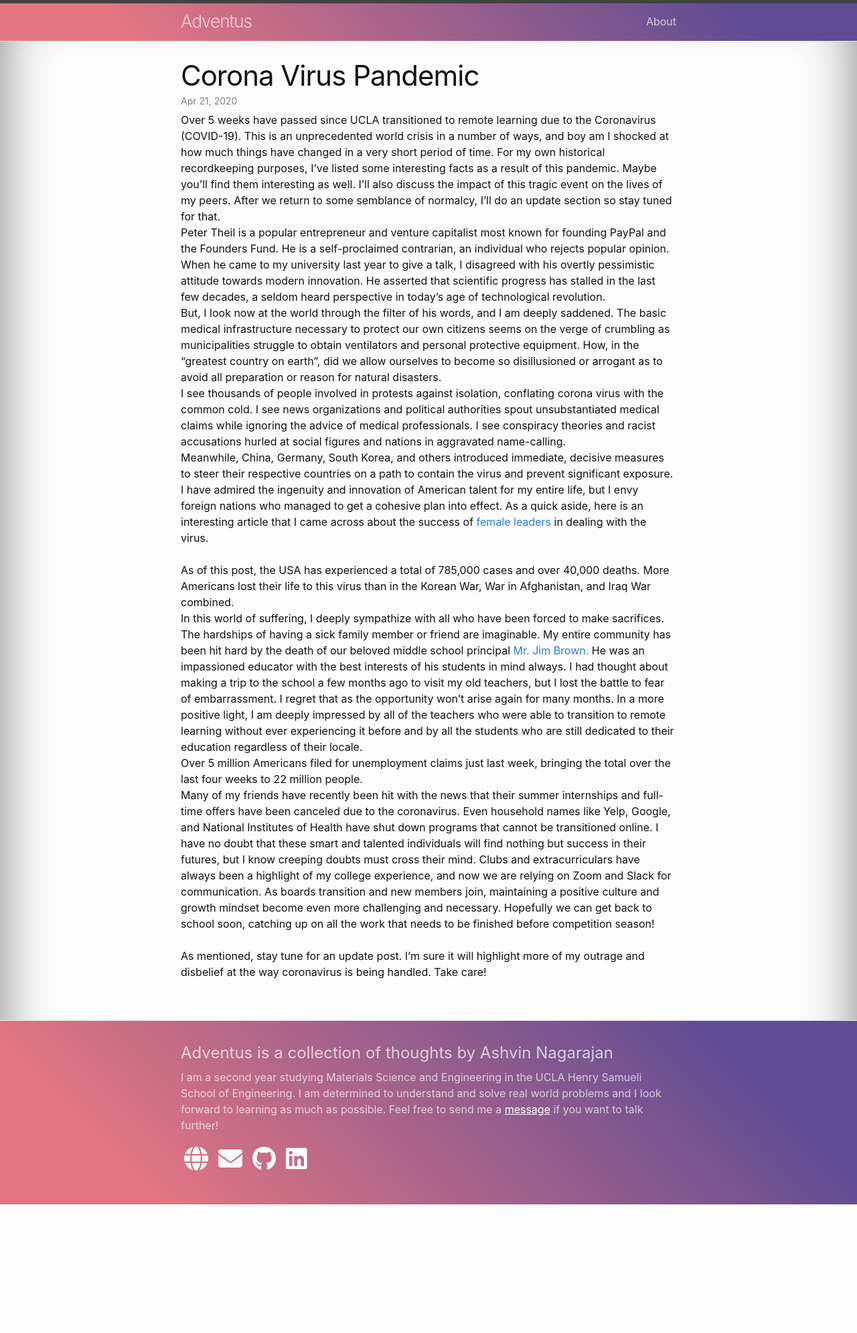
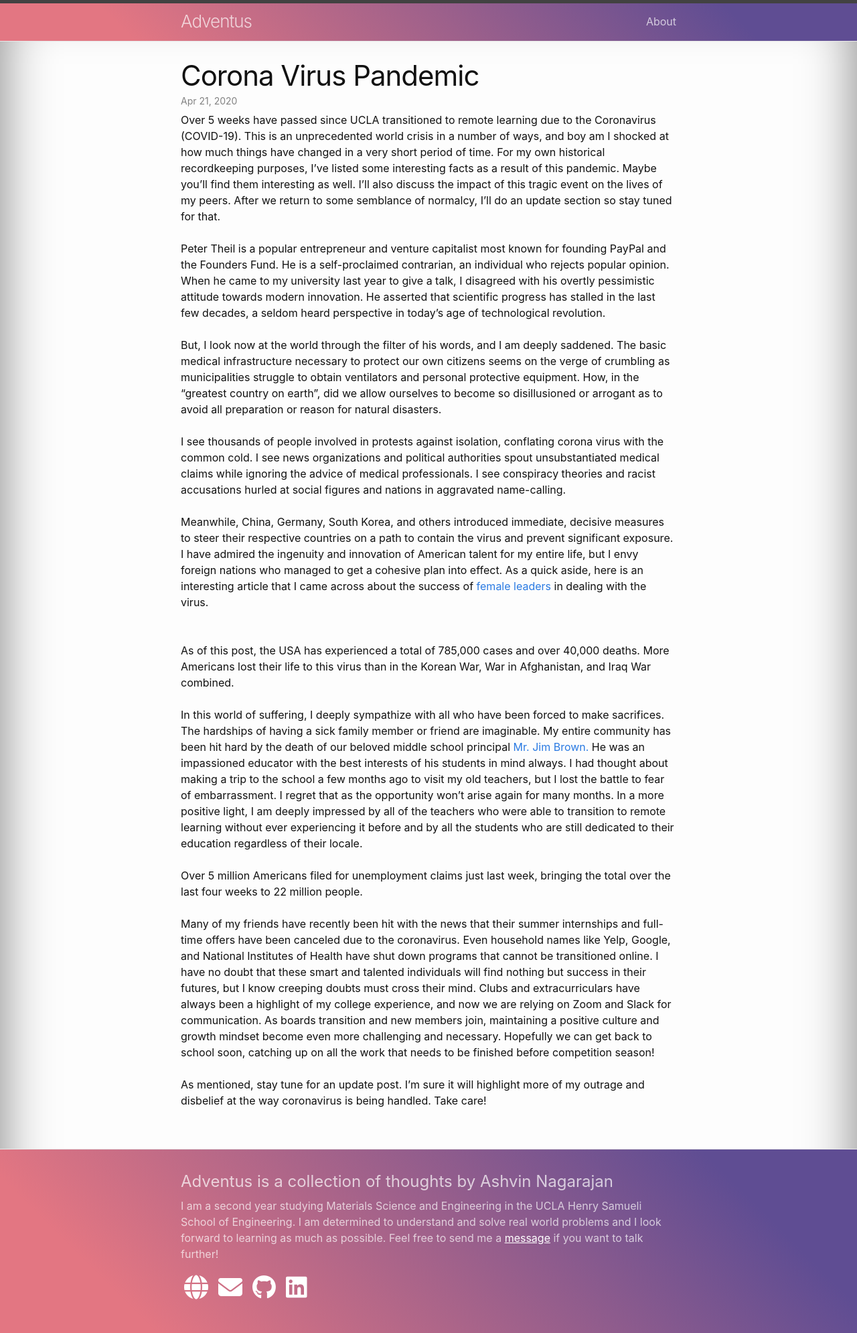
Before and after one commit to ashvinnagarajan/Blog, a Jekyll site: the page built from _posts/2020-04-21-corona-virus-pandemic.markdown, in a window 1280 px wide. Shown: the whole page at 67% size. Built offline with Jekyll 4.4.1, drawn with Linux system fonts in a browser that asks for light colours; nearby versions of some CDN libraries; before the commit the page ends 1798 px from its top, so only the background shows below that.

Commit message:
updated spacin

```diff
--- a/_posts/2020-04-21-corona-virus-pandemic.markdown
+++ b/_posts/2020-04-21-corona-virus-pandemic.markdown
@@ -9,22 +9,21 @@ excerpt_separator: <!--more-->
 
 Over 5 weeks have passed since UCLA transitioned to remote learning due to the Coronavirus (COVID-19). This is an unprecedented world crisis in a number of ways, and boy am I shocked at how much things have changed in a very short period of time. For my own historical recordkeeping purposes, I've listed some interesting facts as a result of this pandemic. Maybe you'll find them interesting as well. I'll also discuss the impact of this tragic event on the lives of my peers. After we return to some semblance of normalcy, I'll do an update section so stay tuned for that.
 <!--more-->
-<br/>
+<br/><br/>
 Peter Theil is a popular entrepreneur and venture capitalist most known for founding PayPal and the Founders Fund. He is a self-proclaimed contrarian, an individual who rejects popular opinion. When he came to my university last year to give a talk, I disagreed with his overtly pessimistic attitude towards modern innovation. He asserted that scientific progress has stalled in the last few decades, a seldom heard perspective in today's age of technological revolution.
-<br/>
+<br/><br/>
 But, I look now at the world through the filter of his words, and I am deeply saddened. The basic medical infrastructure necessary to protect our own citizens seems on the verge of crumbling as municipalities struggle to obtain ventilators and personal protective equipment. How, in the "greatest country on earth", did we allow ourselves to become so disillusioned or arrogant as to avoid all preparation or reason for natural disasters.
-<br/>
+<br/><br/>
 I see thousands of people involved in protests against isolation, conflating corona virus with the common cold. I see news organizations and political authorities spout unsubstantiated medical claims while ignoring the advice of medical professionals. I see conspiracy theories and racist accusations hurled at social figures and nations in aggravated name-calling.
-<br/>
+<br/><br/>
 Meanwhile, China, Germany, South Korea, and others introduced immediate, decisive measures to steer their respective countries on a path to contain the virus and prevent significant exposure. I have admired the ingenuity and innovation of American talent for my entire life, but I envy foreign nations who managed to get a cohesive plan into effect. As a quick aside, here is an interesting article that I came across about the success of <a href="https://www.forbes.com/sites/avivahwittenbergcox/2020/04/13/what-do-countries-with-the-best-coronavirus-reponses-have-in-common-women-leaders/#1d9999e63dec"> female leaders </a> in dealing with the virus.
-<br/>
+<br/><br/>
 As of this post, the USA has experienced a total of 785,000 cases and over 40,000 deaths. More Americans lost their life to this virus than in the Korean War, War in Afghanistan, and Iraq War combined.
-<br/>
+<br/><br/>
 In this world of suffering, I deeply sympathize with all who have been forced to make sacrifices. The hardships of having a sick family member or friend are imaginable. My entire community has been hit hard by the death of our beloved middle school principal <a href="https://patch.com/new-jersey/caldwells/caldwell-school-loses-principal-cornonavirus-jim-brown"> Mr. Jim Brown. </a> He was an impassioned educator with the best interests of his students in mind always. I had thought about making a trip to the school a few months ago to visit my old teachers, but I lost the battle to fear of embarrassment. I regret that as the opportunity won't arise again for many months. In a more positive light, I am deeply impressed by all of the teachers who were able to transition to remote learning without ever experiencing it before and by all the students who are still dedicated to their education regardless of their locale.
-<br/>
+<br/><br/>
 Over 5 million Americans filed for unemployment claims just last week, bringing the total over the last four weeks to 22 million people.
-<br/>
+<br/><br/>
 Many of my friends have recently been hit with the news that their summer internships and full-time offers have been canceled due to the coronavirus. Even household names like Yelp, Google, and National Institutes of Health have shut down programs that cannot be transitioned online. I have no doubt that these smart and talented individuals will find nothing but success in their futures, but I know creeping doubts must cross their mind. Clubs and extracurriculars have always been a highlight of my college experience, and now we are relying on Zoom and Slack for communication. As boards transition and new members join, maintaining a positive culture and growth mindset become even more challenging and necessary. Hopefully we can get back to school soon, catching up on all the work that needs to be finished before competition season!
-<br/>
-<br/>
+<br/><br/>
 As mentioned, stay tune for an update post. I'm sure it will highlight more of my outrage and disbelief at the way coronavirus is being handled. Take care!
```
